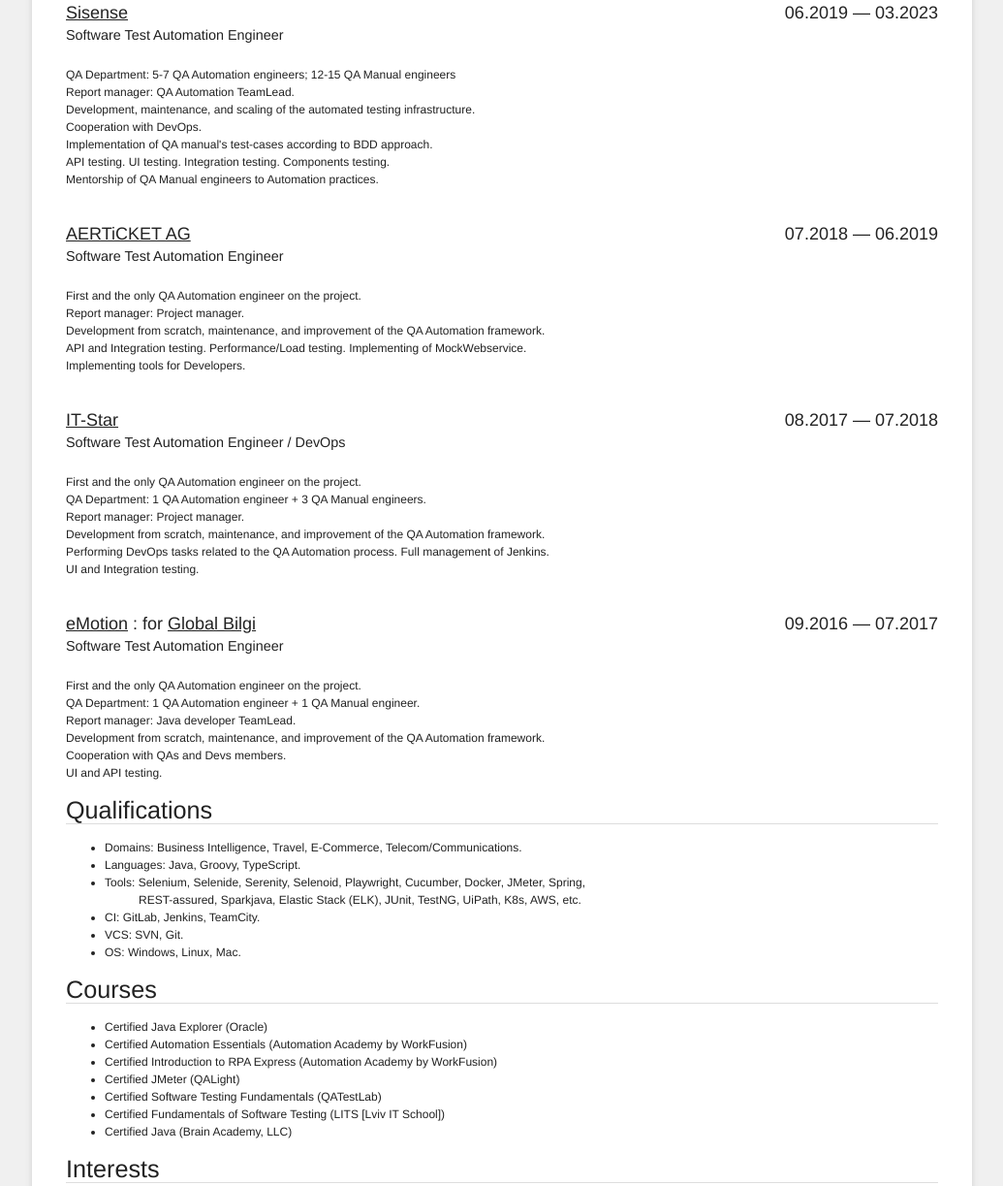
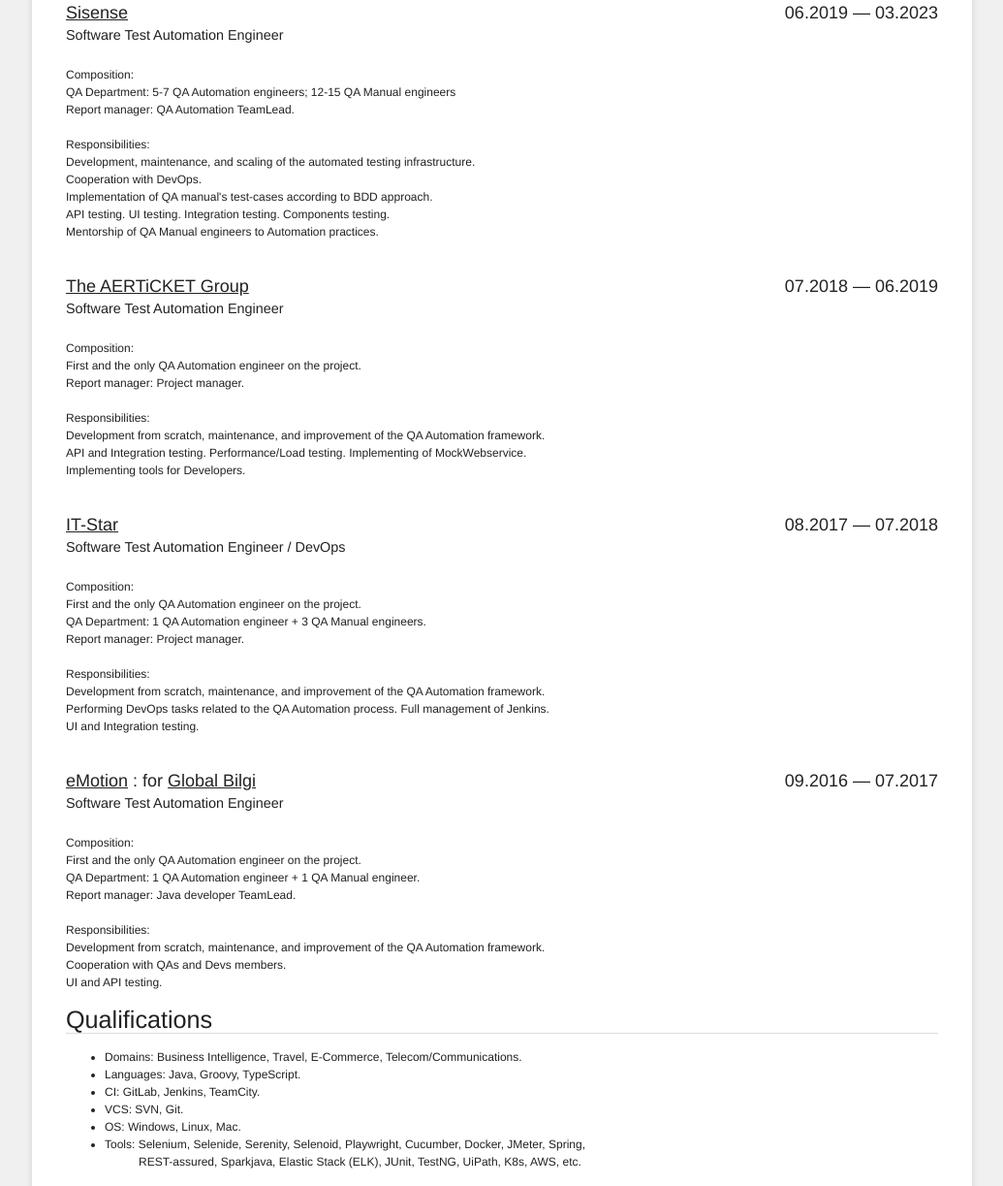
Before and after one commit to shubicus/my-cv, a plain HTML site: page index.html in a window 1280 px wide. Shown: the part 435-1658 px from the top of the page at 97% size, without its empty margins (122-1157 px from the left). Drawn offline with Linux system fonts and the light colour scheme.

Commit message:
new look

```diff
--- a/index.html
+++ b/index.html
@@ -199,6 +199,23 @@
 
 
 
+
+
+
+
+
+
+
+
+
+
+
+
+
+
+
+
+
     </style>
 </head>
 <body class="lang-en ">
@@ -222,7 +239,7 @@
             </p>
 
             <p class="website"><label>GitHub<span class="colon">:</span></label> <span class="value">
-                <a href="https://github.com/shubicus/" rel="nofollow">https://github.com/shubicus/</a></span>
+                <a href="https://github.com/shubicus" rel="nofollow">https://github.com/shubicus</a></span>
             </p>
 
             <p class="address"><label>Address<span class="colon">:</span></label> <span class="value">Ukraine</span>
@@ -263,9 +280,13 @@
                 <div class="clear"></div>
                 <span class="job_title">Software Test Automation Engineer</span>
                 <div class="info">
-                    <div><br/></div>
-                    <div>QA Department: 5-7 QA Automation engineers; 12-15 QA Manual engineers</div>
+                    <br>
+                    <div>Composition:</div>
+                    <div>QA Department: 5-7 QA Automation engineers; 12-15 QA Manual engineers
+                    </div>
                     <div>Report manager: QA Automation TeamLead.</div>
+                    <br>
+                    <div>Responsibilities:</div>
                     <div>Development, maintenance, and scaling of the automated testing infrastructure.</div>
                     <div>Cooperation with DevOps.</div>
                     <div>Implementation of QA manual's test-cases according to BDD approach.</div>
@@ -277,15 +298,18 @@
             </div>
 
             <div class="item">
-                <h3><span class="company l"><a href="https://www.aerticket.de/en" rel="nofollow">AERTiCKET AG</a></span>
+                <h3><span class="company l"><a href="https://www.aerticket.de/en" rel="nofollow">The AERTiCKET Group</a></span>
                     <span class="date r">07.2018 &mdash; 06.2019</span>
                 </h3>
                 <div class="clear"></div>
                 <span class="job_title">Software Test Automation Engineer</span>
                 <div class="info">
-                    <div><br/></div>
+                    <br>
+                    <div>Composition:</div>
                     <div>First and the only QA Automation engineer on the project.</div>
                     <div>Report manager: Project manager.</div>
+                    <br>
+                    <div>Responsibilities:</div>
                     <div>Development from scratch, maintenance, and improvement of the QA Automation framework.</div>
                     <div>API and Integration testing. Performance/Load testing. Implementing of MockWebservice.</div>
                     <div>Implementing tools for Developers.</div>
@@ -302,10 +326,13 @@
                 <div class="clear"></div>
                 <span class="job_title">Software Test Automation Engineer / DevOps</span>
                 <div class="info">
-                    <div><br/></div>
+                    <br>
+                    <div>Composition:</div>
                     <div>First and the only QA Automation engineer on the project.</div>
                     <div>QA Department: 1 QA Automation engineer + 3 QA Manual engineers.</div>
                     <div>Report manager: Project manager.</div>
+                    <br>
+                    <div>Responsibilities:</div>
                     <div>Development from scratch, maintenance, and improvement of the QA Automation framework.</div>
                     <div>Performing DevOps tasks related to the QA Automation process. Full management of Jenkins.</div>
                     <div>UI and Integration testing.</div>
@@ -323,10 +350,13 @@
                 <div class="clear"></div>
                 <span class="job_title">Software Test Automation Engineer</span>
                 <div class="info">
-                    <div><br/></div>
+                    <br/>
+                    <div>Composition:</div>
                     <div>First and the only QA Automation engineer on the project.</div>
                     <div>QA Department: 1 QA Automation engineer + 1 QA Manual engineer.</div>
                     <div>Report manager: Java developer TeamLead.</div>
+                    <br>
+                    <div>Responsibilities:</div>
                     <div>Development from scratch, maintenance, and improvement of the QA Automation framework.</div>
                     <div>Cooperation with QAs and Devs members.</div>
                     <div>UI and API testing.</div>
@@ -343,11 +373,11 @@
                     <ul>
                     <li>Domains: Business Intelligence, Travel, E-Commerce, Telecom/Communications.</li>
                     <li>Languages: Java, Groovy, TypeScript.</li>
-                    <li>Tools: Selenium, Selenide, Serenity, Selenoid, Playwright, Cucumber, Docker, JMeter, Spring,
-                        <br/><span class="tab"></span>REST-assured, Sparkjava, Elastic Stack (ELK), JUnit, TestNG, UiPath, K8s, AWS, etc.</li>
                     <li>CI: GitLab, Jenkins, TeamCity.</li>
                     <li>VCS: SVN, Git.</li>
                     <li>OS: Windows, Linux, Mac.</li>
+                    <li>Tools: Selenium, Selenide, Serenity, Selenoid, Playwright, Cucumber, Docker, JMeter, Spring,
+                        <br/><span class="tab"></span>REST-assured, Sparkjava, Elastic Stack (ELK), JUnit, TestNG, UiPath, K8s, AWS, etc.</li>
                 </ul></span>
             </div>
         </div>
```
